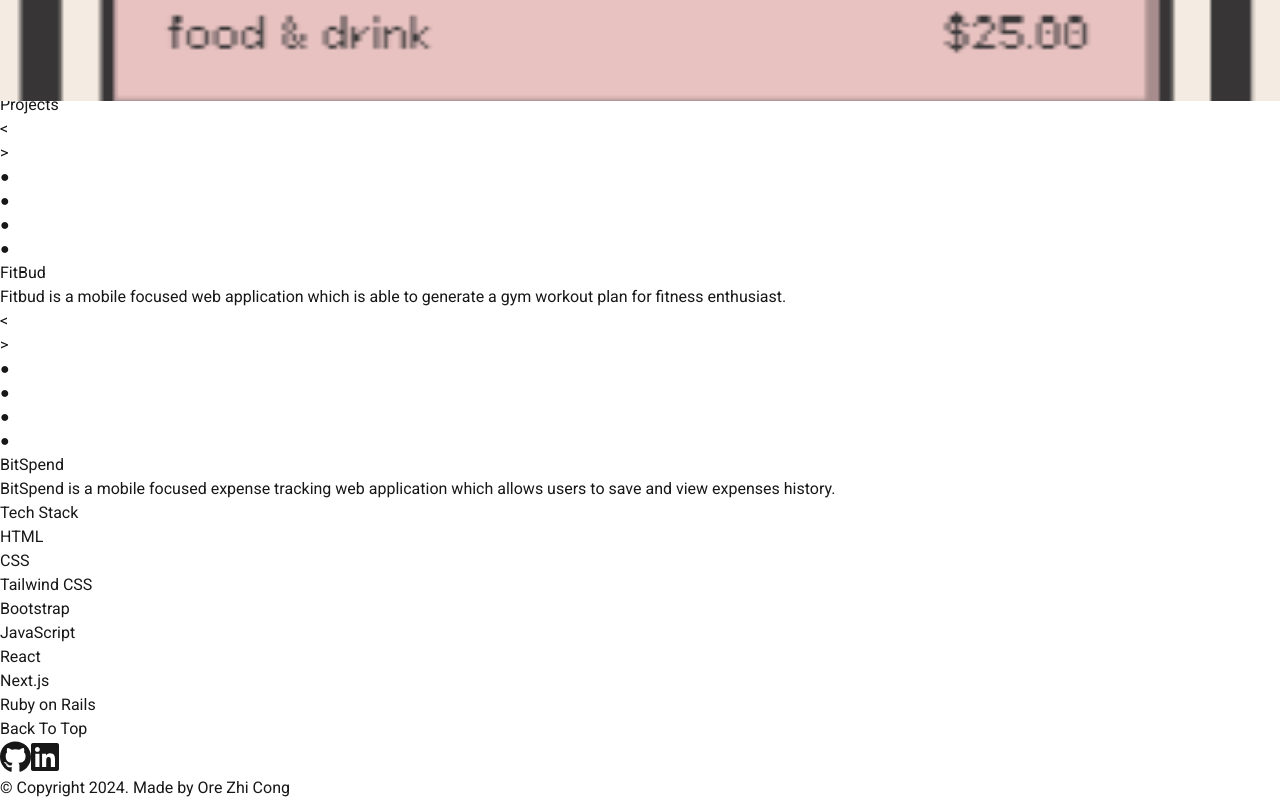
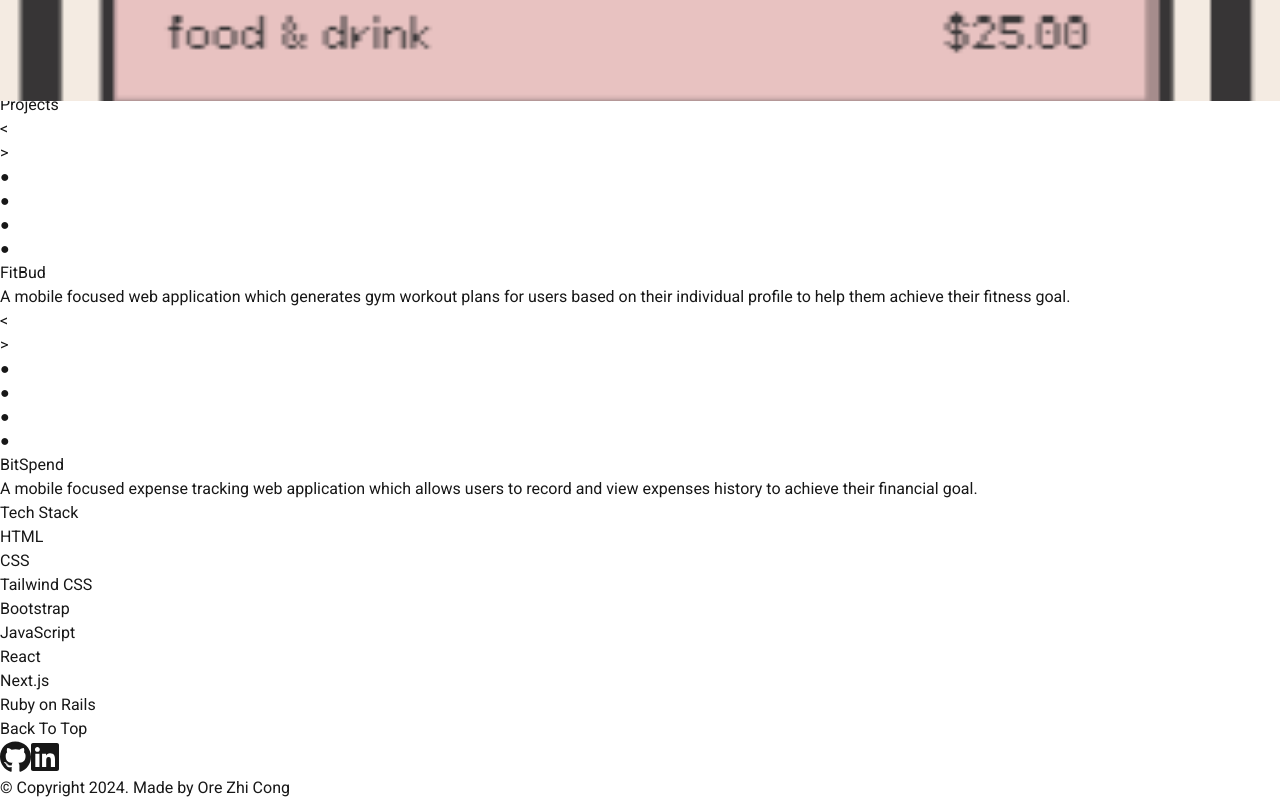
Before and after one commit to ZhiCong17/nextjs-portfolio, a Next.js app: page / in a window 1280 px wide. Shown: the part 699-1499 px from the top of the page. Built offline with nearby package versions, Linux system fonts and the light colour scheme.

Commit message:
modify projects description

```diff
--- a/src/app/page.jsx
+++ b/src/app/page.jsx
@@ -5,7 +5,7 @@ import Skill from "./components/skill";
 export default function Home() {
   const project1 = {
     title: "FitBud",
-    description: "Fitbud is a mobile focused web application which is able to generate a gym workout plan for fitness enthusiast.",
+    description: "A mobile focused web application which generates gym workout plans for users based on their individual profile to help them achieve their fitness goal.",
     images: [
       { id: 0, src: "/FitBud/Home.png", alt: "Image of FitBud homepage" },
       { id: 1, src: "/FitBud/Profile.png", alt: "Image of FitBud profile page" },
@@ -16,7 +16,7 @@ export default function Home() {
 
   const project2 = {
     title: "BitSpend",
-    description: "BitSpend is a mobile focused expense tracking web application which allows users to save and view expenses history.",
+    description: "A mobile focused expense tracking web application which allows users to record and view expenses history to achieve their financial goal.",
     images: [
       { id: 0, src: "/BitSpend/Landing.png", alt: "Image of BitSpend landing page" },
       { id: 1, src: "/BitSpend/Record.png", alt: "Image of BitSpend home page" },
```
